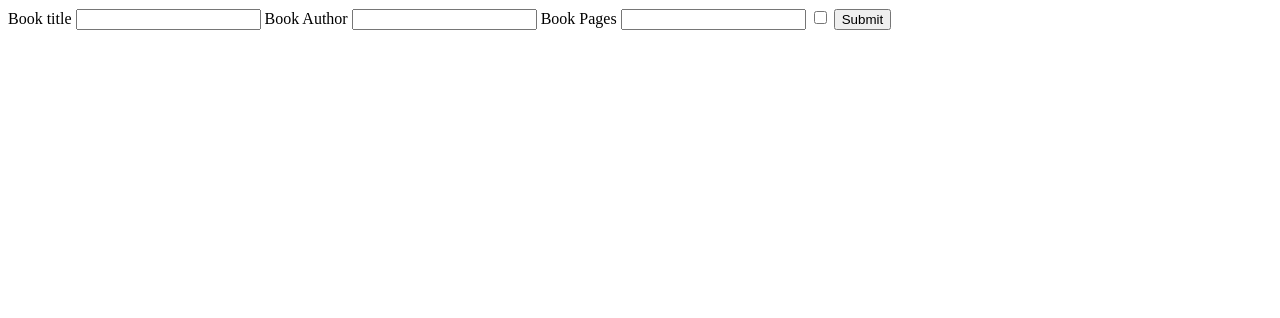
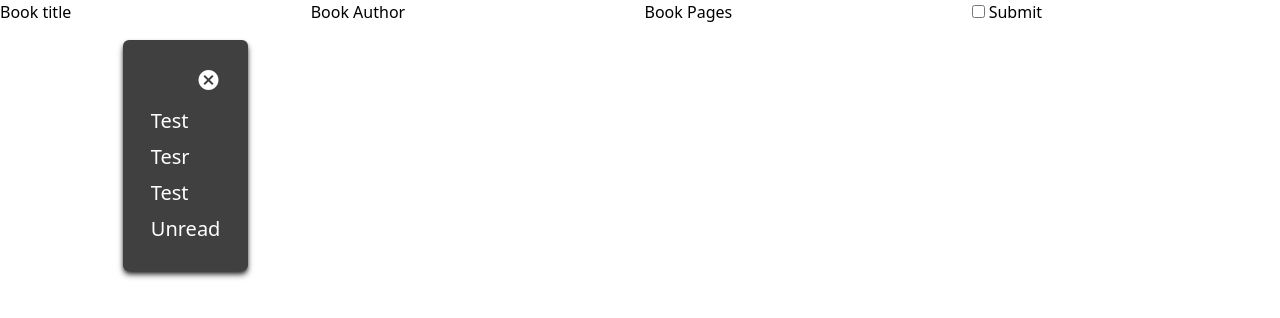
Before and after one commit to Asartea/odin-library, a website: page index.html in a window 1280 px wide. Drawn offline with Linux system fonts and the light colour scheme; files that its build step writes are made by us from their sources.

Commit message:
start styling

```diff
--- a/index.html
+++ b/index.html
@@ -1,19 +1,25 @@
 <!DOCTYPE html>
 <html lang="en">
   <head>
-    <meta charset="UTF-8">
-    <meta http-equiv="X-UA-Compatible" content="IE=edge">
-    <meta name="viewport" content="width=device-width, initial-scale=1.0">
-    <link href="https://fonts.googleapis.com/icon?family=Material+Icons" rel="stylesheet">
-    <link rel="stylesheet" href="styles/material-icons.css">
-    <link rel="stylesheet" href="styles/style.css">
+    <meta charset="UTF-8" />
+    <meta http-equiv="X-UA-Compatible" content="IE=edge" />
+    <meta name="viewport" content="width=device-width, initial-scale=1.0" />
+    <link
+      href="https://fonts.googleapis.com/icon?family=Material+Icons"
+      rel="stylesheet"
+    />
+    <link rel="stylesheet" href="src/material-icons.css" />
+    <link rel="stylesheet" href="dist/output.css" />
     <script src="script.js" defer></script>
-    <title>Libaray</title>
+    <title>Library</title>
   </head>
   <body>
     <template>
-        <div class="book-card">
-            <div class="material-icons remove-button" id="remove-button" role="button"><span class="material-icons">cancel</span></div>
+      <div
+        class="book-card my-4 flex flex-col justify-between gap-2 rounded-md bg-gray-700 p-5 text-xl text-white shadow-md shadow-gray-800">
+        <div class="place-self-end" id="remove-button" role="button">
+          <span class="material-icons">cancel</span>
+        </div>
         <div class="bookcard-row"></div>
         <div class="bookcard-row"></div>
         <div class="bookcard-row"></div>
@@ -22,19 +28,37 @@
         </div>
       </div>
     </template>
+    <nav></nav>
+    <main>
       <form action="#">
         <label for="title">Book title</label>
-        <input type="text" name="title" id="title">
+        <input type="text" name="title" id="title" />
         <label for="author">Book Author</label>
-        <input type="text" name="author" id="author">
+        <input type="text" name="author" id="author" />
         <label for="pages">Book Pages</label>
-        <input type="number" name="pages" id="pages">
+        <input type="number" name="pages" id="pages" />
         <label for="read"></label>
-        <input type="checkbox" name="read" id="read">
+        <input type="checkbox" name="read" id="read" />
         <button type="submit" id="form-submit">Submit</button>
       </form>
-    <div id="container">
-
+      <div id="container" class="grid grid-cols-5 justify-items-center px-20 gap-4">
+        <div
+          class="book-card my-4 flex flex-col justify-between gap-2 rounded-md bg-gray-700 p-7 text-xl text-white shadow-md shadow-gray-800"
+        >
+          <div class="place-self-end" id="remove-button" role="button">
+            <span class="material-icons">cancel</span>
           </div>
+          <div class="bookcard-row">Test</div>
+          <div class="bookcard-row">Tesr</div>
+          <div class="bookcard-row">Test</div>
+          <div class="read-indicator">
+            <button type="button" data-read="" id="read-indicator">
+              Unread
+            </button>
+          </div>
+        </div>
+      </div>
+    </main>
+    <footer></footer>
   </body>
 </html>
```
Also changed, not shown: dist/output.css, src/style.css (deleted). Lines whose indentation alone changed are shown as unchanged.
